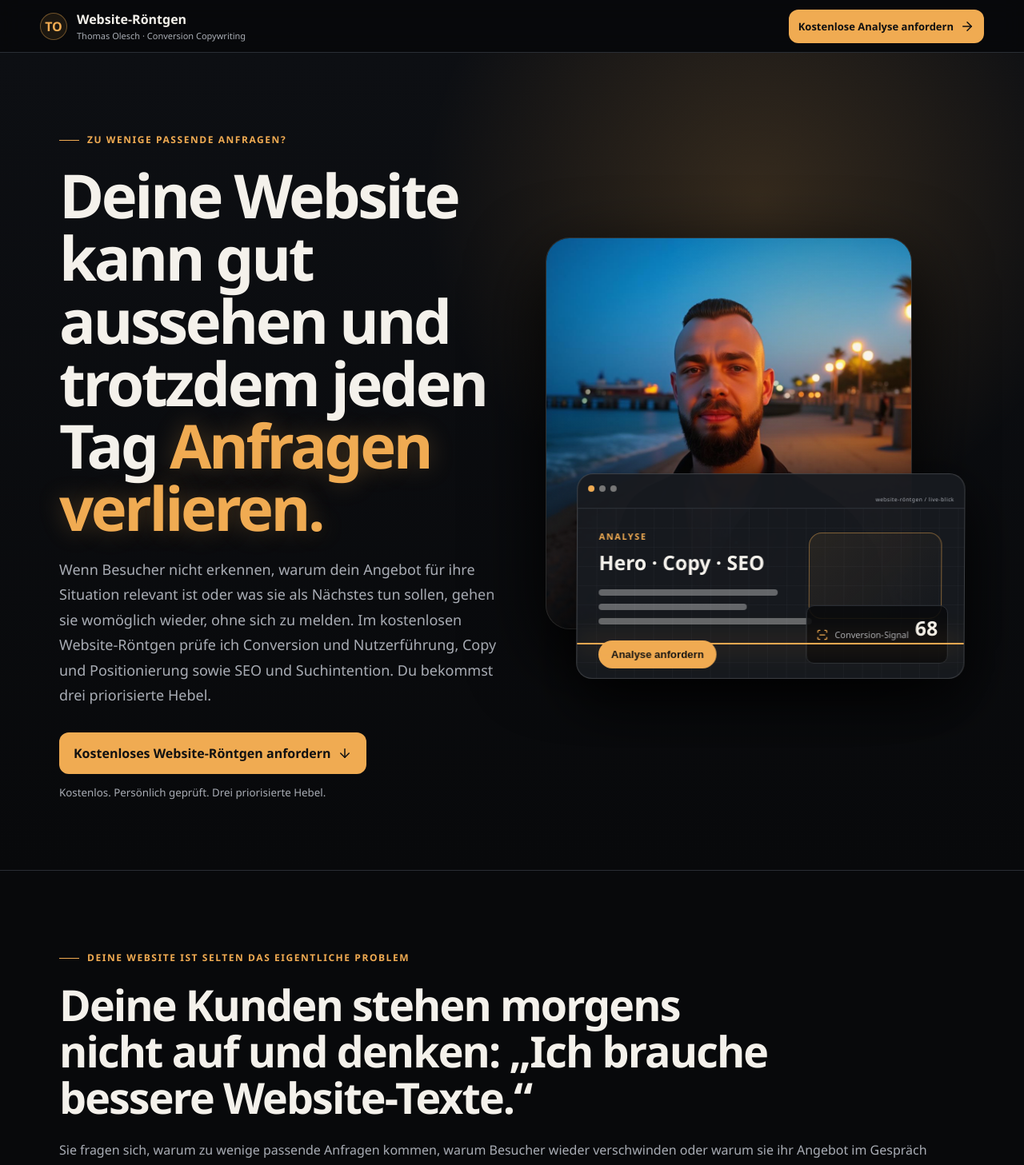
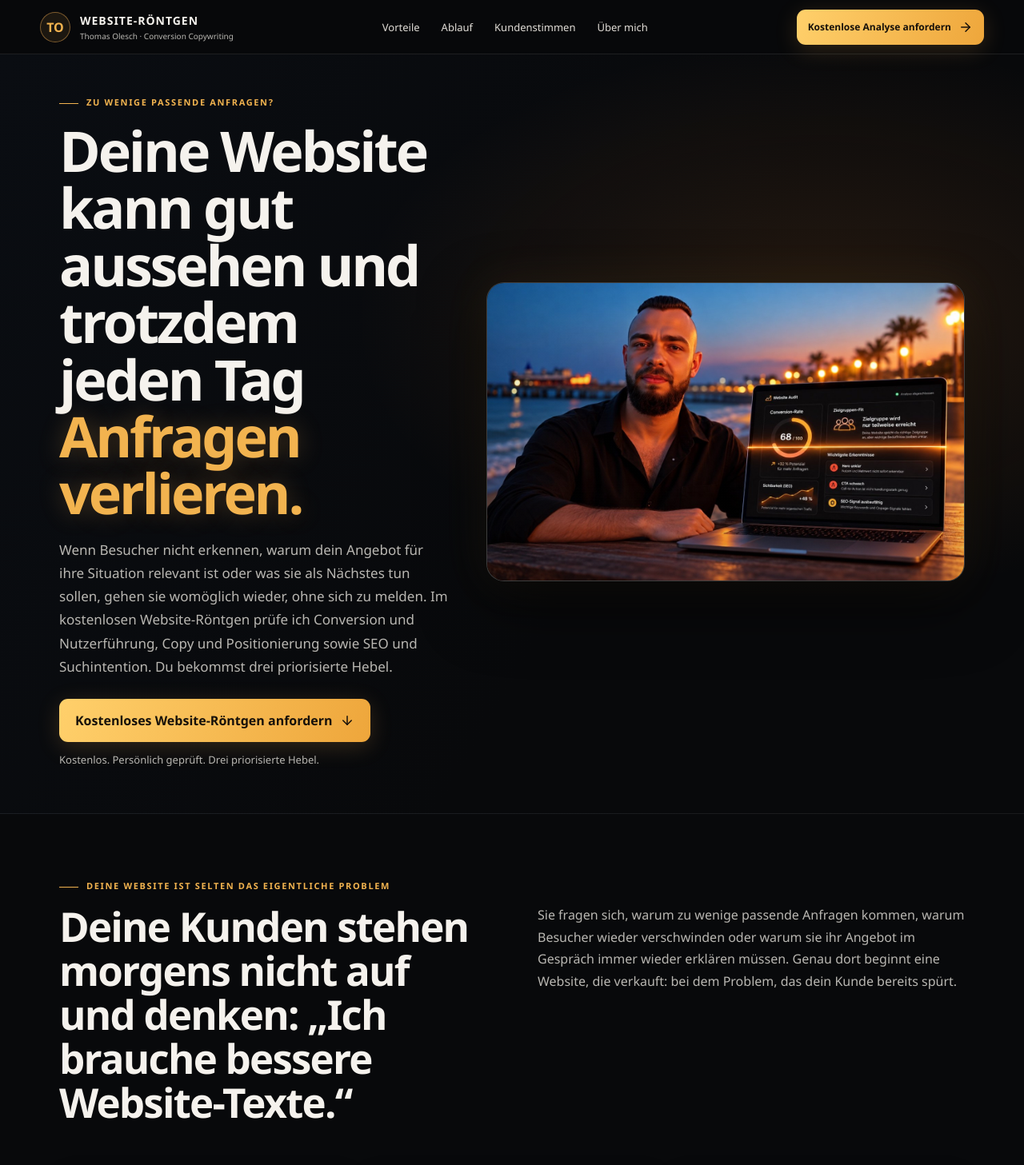
Before and after one commit to thomasech7-dot/webseite-roentgen, a React (Vite) app: page / in a window 1280 px wide. Shown: the top 1457 px of the page at 80% size. Built offline with nearby package versions, Linux system fonts and the light colour scheme.

Commit message:
Use supplied photos and refresh website layout

```diff
--- a/src/main.tsx
+++ b/src/main.tsx
@@ -1,9 +1,9 @@
 import React, { useState } from 'react';
 import { createRoot } from 'react-dom/client';
-import { ArrowDown, ArrowRight, Check, ExternalLink, ScanLine } from 'lucide-react';
+import { ArrowDown, ArrowRight, Check, ExternalLink } from 'lucide-react';
 import './style.css';
-import thomasPhoto from './assets/thomas-beach.jpg';
-import thomasProfile from './assets/thomas-freesistant-profile.jpg';
+import thomasBeachLaptop from './assets/thomas-beach-laptop.jpg';
+import thomasProfile from './assets/thomas-portrait.jpg';
 import lukasPhoto from './assets/lukas-kazimierski.webp';
 
 const EMAIL = 'ThomasOlesch.Copywriting@web.de';
@@ -30,6 +30,12 @@ function Header() {
         <span className="brandMark">TO</span>
         <span className="brandCopy"><strong>Website-Röntgen</strong><small>Thomas Olesch · Conversion Copywriting</small></span>
       </a>
+      <nav className="headerNav" aria-label="Hauptnavigation">
+        <a href="/#problem">Vorteile</a>
+        <a href="/#ablauf">Ablauf</a>
+        <a href="/#kundenstimmen">Kundenstimmen</a>
+        <a href="/#ueber-mich">Über mich</a>
+      </nav>
       <a className="btn small" href="/#analyse">Kostenlose Analyse anfordern <ArrowRight /></a>
     </header>
   );
@@ -54,27 +60,15 @@ function Footer() {
   );
 }
 
-function Section({ eye, title, intro, children, alt = false }: { eye: string; title: string; intro?: string; children?: React.ReactNode; alt?: boolean }) {
-  return <section className={alt ? 'alt' : ''}><div className="wrap"><p className="eye">{eye}</p><h2>{title}</h2>{intro && <p className="intro">{intro}</p>}{children}</div></section>;
+function Section({ eye, title, intro, children, alt = false, id, className = '' }: { eye: string; title: string; intro?: string; children?: React.ReactNode; alt?: boolean; id?: string; className?: string }) {
+  return <section id={id} className={`${alt ? 'alt' : ''} ${className}`}><div className="wrap"><p className="eye">{eye}</p><h2>{title}</h2>{intro && <p className="intro">{intro}</p>}{children}</div></section>;
 }
 
 function HeroVisual() {
   return (
     <div className="heroVisual" aria-label="Thomas Olesch Website-Röntgen Visual">
       <div className="photoFrame">
-        <img src={thomasPhoto} alt="Thomas Olesch am Strand" />
-        <div className="photoGlow"></div>
-      </div>
-      <div className="laptopMock" aria-hidden="true">
-        <div className="scanTop"><span></span><span></span><span></span><small>website-röntgen / live-blick</small></div>
-        <div className="laptopScreen">
-          <div className="scanLine"></div>
-          <p className="screenKicker">ANALYSE</p>
-          <strong>Hero · Copy · SEO</strong>
-          <i></i><i></i><i></i>
-          <button>Analyse anfordern</button>
-          <div className="scoreBadge"><ScanLine /> Conversion-Signal <strong>68</strong></div>
-        </div>
+        <img src={thomasBeachLaptop} alt="Thomas Olesch am Strand mit seinem Laptop" />
       </div>
     </div>
   );
@@ -136,7 +130,7 @@ function Home() {
           </div>
         </section>
 
-        <Section eye="Deine Website ist selten das eigentliche Problem" title="Deine Kunden stehen morgens nicht auf und denken: „Ich brauche bessere Website-Texte.“" intro="Sie fragen sich, warum zu wenige passende Anfragen kommen, warum Besucher wieder verschwinden oder warum sie ihr Angebot im Gespräch immer wieder erklären müssen. Genau dort beginnt eine Website, die verkauft: bei dem Problem, das dein Kunde bereits spürt.">
+        <Section id="problem" className="problemSection" eye="Deine Website ist selten das eigentliche Problem" title="Deine Kunden stehen morgens nicht auf und denken: „Ich brauche bessere Website-Texte.“" intro="Sie fragen sich, warum zu wenige passende Anfragen kommen, warum Besucher wieder verschwinden oder warum sie ihr Angebot im Gespräch immer wieder erklären müssen. Genau dort beginnt eine Website, die verkauft: bei dem Problem, das dein Kunde bereits spürt.">
           <div className="grid3">
             <article className="card"><b>01</b><h3>„Warum kommen so wenige passende Anfragen?“</h3><p>Besucher sind vielleicht da. Aber sie spüren nicht schnell genug, warum dein Angebot für ihre Situation relevant ist.</p></article>
             <article className="card"><b>02</b><h3>„Warum schauen Leute und melden sich trotzdem nicht?“</h3><p>Interesse entsteht, aber der nächste Schritt wirkt nicht logisch, klar oder dringend genug.</p></article>
@@ -148,18 +142,18 @@ function Home() {
           <div className="grid3 diag">{diagnostics.map((x) => <article className="card" key={x[0]}><b>{x[0]}</b><h3>{x[1]}</h3><p>{x[2]}</p></article>)}</div>
         </Section>
 
-        <Section eye="So funktioniert das Röntgen" title="In drei Schritten weißt du, wo du ansetzen solltest.">
+        <Section id="ablauf" eye="So funktioniert das Röntgen" title="In drei Schritten weißt du, wo du ansetzen solltest.">
           <div className="grid3 steps">{steps.map((x) => <article key={x[0]}><b>{x[0]}</b><h3>{x[1]}</h3><p>{x[2]}</p></article>)}</div>
         </Section>
 
-        <Section alt eye="Was andere am Röntgen-Blick sehen" title="Vertrauen entsteht nicht durch große Versprechen, sondern durch konkrete Arbeit.">
+        <Section id="kundenstimmen" alt eye="Was andere am Röntgen-Blick sehen" title="Vertrauen entsteht nicht durch große Versprechen, sondern durch konkrete Arbeit.">
           <div className="proofGrid">
             <article className="quoteCard"><span className="quoteMark">“</span><h3>Claudia Kirsch</h3><p className="role">Unternehmensberatung</p><blockquote>„Die Landingpage sieht nach einem produktiven Schub aus, wie Sie den Röntgen-Blick beschreiben und werblich überzeugend präsentieren.“</blockquote><p className="quoteHint">Feedback nach dem Röntgen-Blick auf die Landingpage.</p></article>
             <article className="projectCard"><img src={lukasPhoto} alt="Lukas Kazimierski" /><div className="projectBody"><p className="projectEyebrow">Projekt-Einblick</p><h3>Lukas Kazimierski</h3><p className="role">Personal Trainer</p><p>Gute Leistung allein bringt noch keine Anfrage, wenn der Besucher nicht schnell versteht, warum sie gerade für ihn relevant ist. Im Mittelpunkt stand die Positionierung und die Frage, wie seine Leistung klarer kommuniziert wird.</p><a href="https://www.lukas-kazimierski.de" target="_blank" rel="noreferrer">Projekt ansehen <ExternalLink /></a></div></article>
           </div>
         </Section>
 
-        <Section eye="Wer deine Website röntgt" title="Thomas Olesch" intro="Conversion Copywriter">
+        <Section id="ueber-mich" eye="Wer deine Website röntgt" title="Thomas Olesch" intro="Conversion Copywriter">
           <div className="profileCard"><img src={thomasProfile} alt="Thomas Olesch" className="profileImg" /><div className="profileBody"><p>Ich schaue nicht zuerst darauf, ob ein Satz besonders clever klingt.</p><p>Mich interessiert, warum ein Mensch auf deiner Website landet und trotzdem nicht den nächsten Schritt macht.</p><p>Dafür verbinde ich Positionierung, Conversion Copy und Suchintention. Damit deine Website nicht einfach beschreibt, was du machst, sondern deinem Wunschkunden zeigt, warum dein Angebot für seine Situation relevant ist.</p><div className="socialRow"><a href={INSTAGRAM} target="_blank" rel="noreferrer">Instagram <ExternalLink /></a><a href={LINKEDIN} target="_blank" rel="noreferrer">LinkedIn <ExternalLink /></a></div></div></div>
         </Section>
 
```
Also changed, not shown: src/assets/thomas-beach-laptop.jpg (added), src/assets/thomas-portrait.jpg (added), src/style.css.
